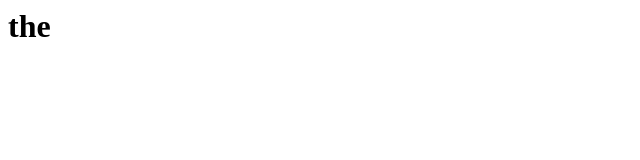
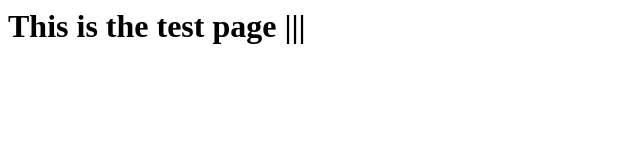
Before and after one commit to Aswin8109/Test1, a plain HTML site: page index.html in a window 1280 px wide. Shown: the whole page, without its empty margins (0-640 px from the left). Drawn offline with Linux system fonts and the light colour scheme.

Commit message:
Update index.html

```diff
--- a/index.html
+++ b/index.html
@@ -1,6 +1,6 @@
 <html>
   <title>test1</title>
   <body>
-    <h1>the</h1>
+    <h1>This is the test page |||</h1>
   </body>
 </html>
```
